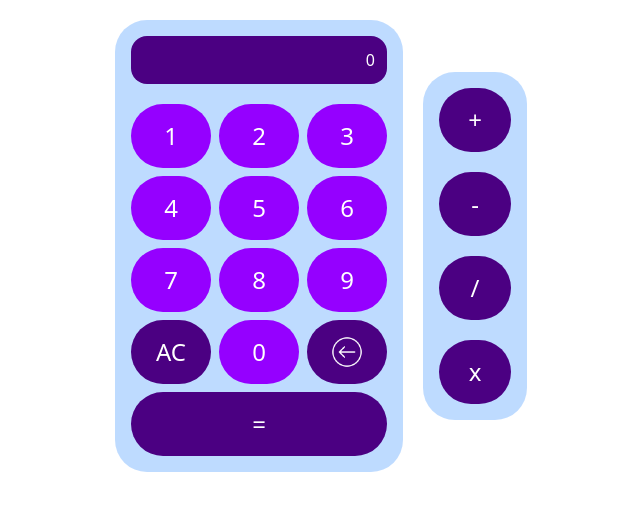
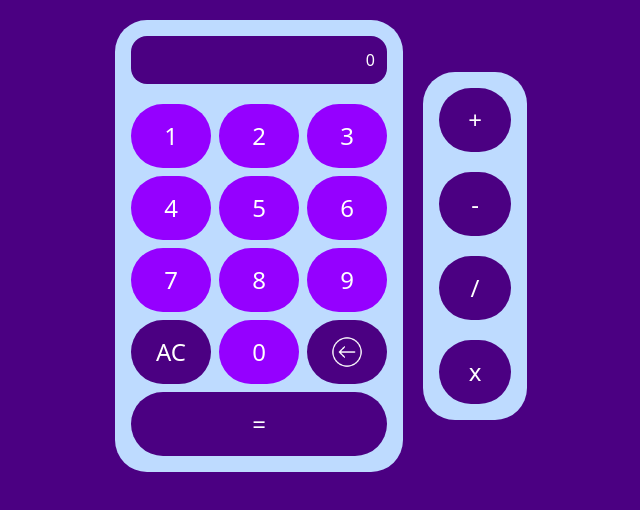
Before and after one commit to AdamAbdallah1/react-calculator, a React (Vite) app: page / in a window 1280 px wide. Shown: the top 510 px of the page, without its empty margins (319-959 px from the left). Built offline with nearby package versions, Linux system fonts and the light colour scheme.

Commit message:
body background

```diff
--- a/src/index.css
+++ b/src/index.css
@@ -1 +1,5 @@
 @import "tailwindcss";
+
+body {
+    background-color: indigo;
+}
```
